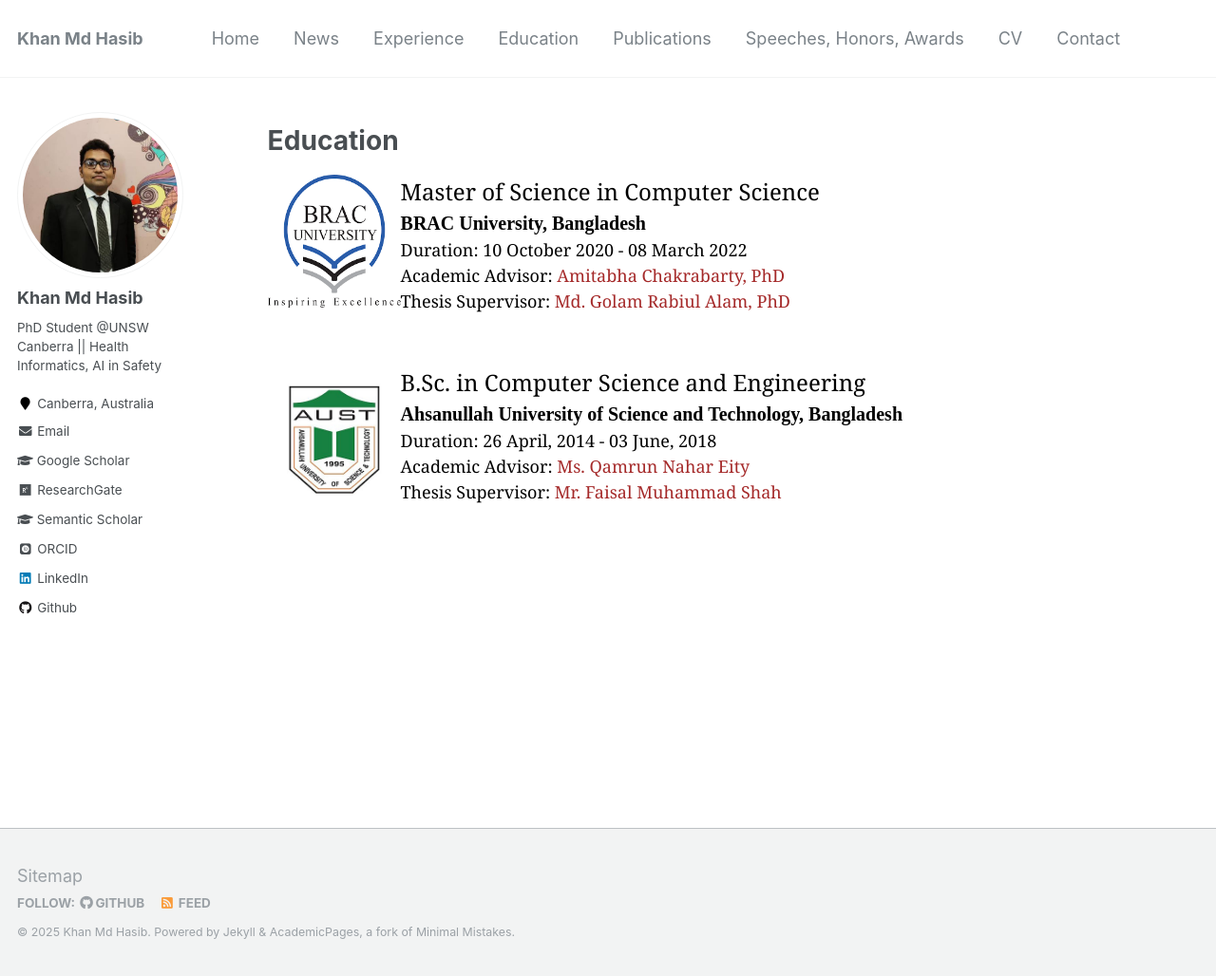
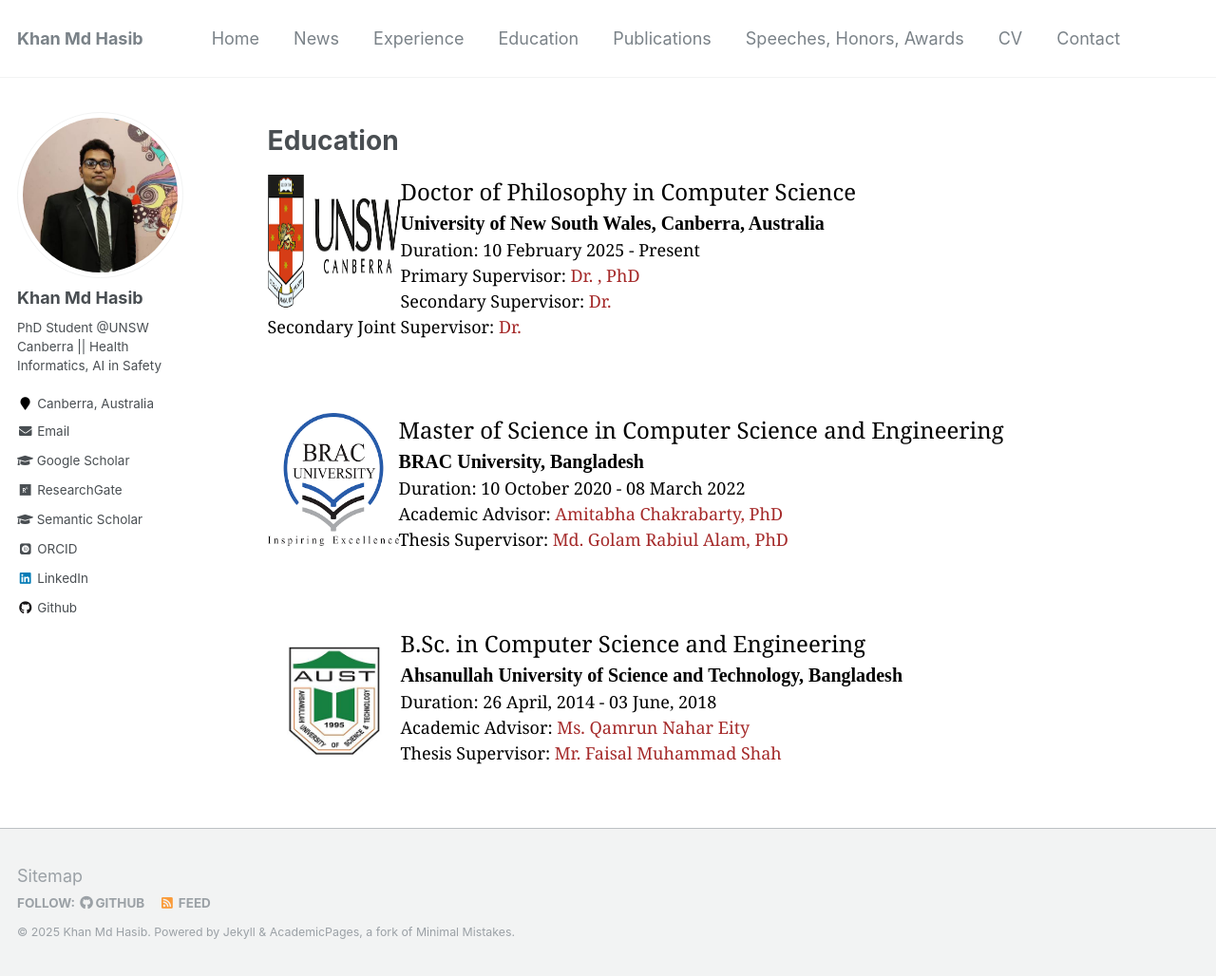
Before and after one commit to hasibaust13/hasibaust13.github.io, a Jekyll site: the page built from _pages/education.md, in a window 1280 px wide and 1028 px high. Shown: the whole window at 95% size. Built offline with Jekyll 4.4.1, drawn with Linux system fonts in a browser that asks for light colours; some web fonts are replaced.

Commit message:
education.md

```diff
--- a/_pages/education.md
+++ b/_pages/education.md
@@ -7,8 +7,20 @@ author_profile: true
 
 # Education
 
+<!-- PhD -->
+<img src="/images/LogoUNSW.png" style="float:left;width:140px;height:140px;"><span style="font-family:Georgia; color:black;"><span style="font-size:18pt">Doctor of Philosophy in Computer Science</span><br/>
+<span style="color:black; font-size:20px; font-family:Calisto MT"><b><a href="https://www.bracu.ac.bd/" target="_blank" style="color:black;">University of New South Wales, Canberra, Australia</a></b></span><br/>
+Duration: 10 February 2025 - Present<br/>
+<!-- CGPA: <b> </b>/4.00 scale <br/> -->
+Primary Supervisor: <a style="color:brown;" href="https://www.unsw.edu.au/canberra">Dr. , PhD</a><br/>
+Secondary Supervisor: <a style="color:brown;" href="https://www.unsw.edu.au/canberra">Dr. </a><br/>
+Secondary Joint Supervisor: <a style="color:brown;" href="https://www.unsw.edu.au/canberra">Dr. </a><br/>
+</span>
+<br/>
+<br/>
+
 <!-- M.Sc -->
-<img src="/images/logoBRAC.png" style="float:left;width:140px;height:140px;"><span style="font-family:Georgia; color:black;"><span style="font-size:18pt">Master of Science in Computer Science</span><br/>
+<img src="/images/logoBRAC.png" style="float:left;width:138px;height:140px;"><span style="font-family:Georgia; color:black;"><span style="font-size:18pt">Master of Science in Computer Science and Engineering</span><br/>
 <span style="color:black; font-size:20px; font-family:Calisto MT"><b><a href="https://www.bracu.ac.bd/" target="_blank" style="color:black;">BRAC University, Bangladesh</a></b></span><br/>
 Duration: 10 October 2020 - 08 March 2022<br/>
 <!-- CGPA: <b> </b>/4.00 scale <br/> -->
@@ -17,6 +29,7 @@ Thesis Supervisor: <a style="color:brown;" href="https://www.bracu.ac.bd/about/p
 </span>
 <br/>
 <br/>
+
 <!-- B.Sc -->
 <img src="/images/LogoAust.png" style="float:left;width:140px;height:140px;"><span style="font-family:Georgia; color:black;"><span style="font-size:18pt">B.Sc. in Computer Science and Engineering</span><br/>
 <span style="color:black; font-size:20px; font-family:Calisto MT"><b><a href="https://aust.edu" target="_blank" style="color:black;">Ahsanullah University of Science and Technology, Bangladesh</a></b></span><br/>
```
Also changed, not shown: images/LogoUNSW.png (added), 3 other files.
